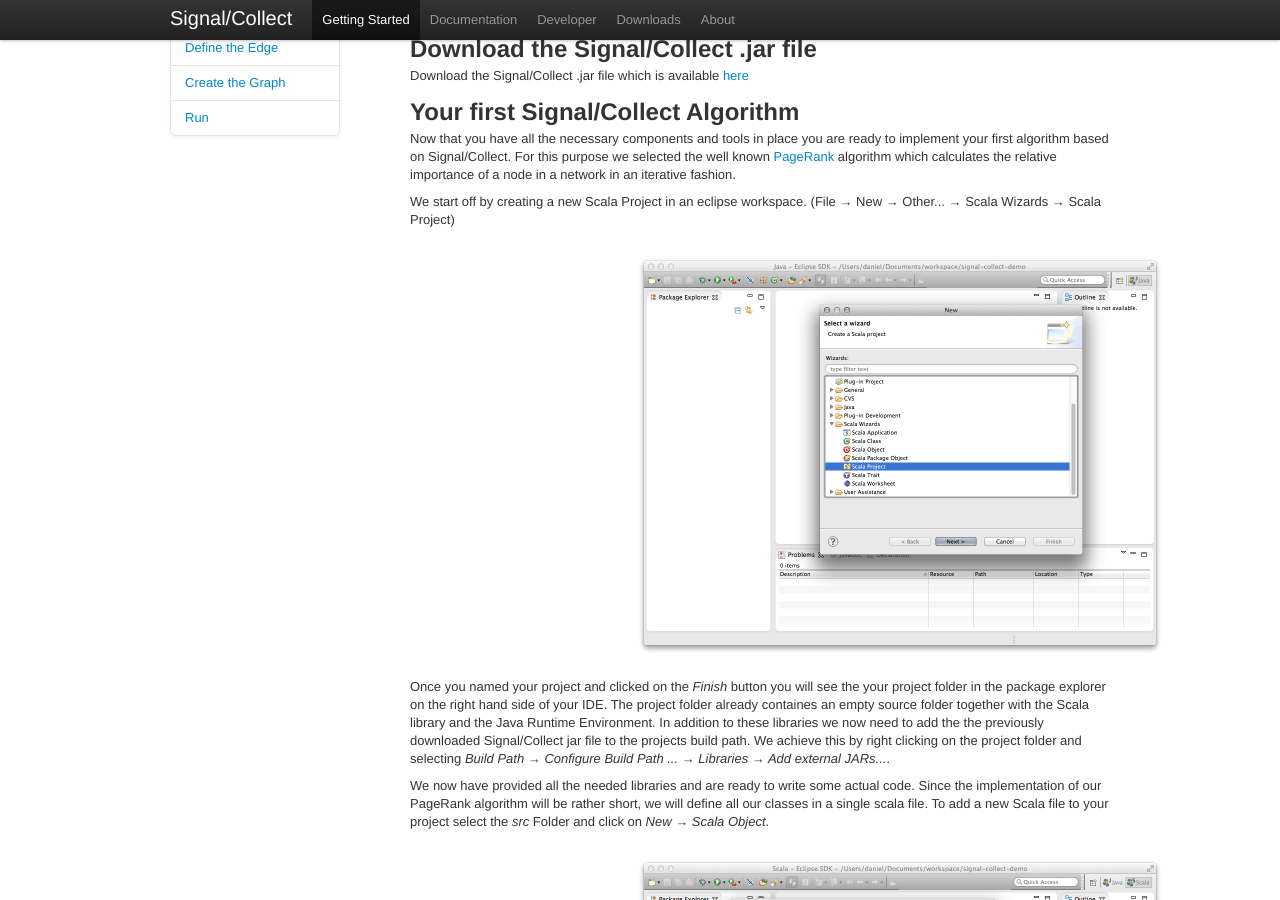
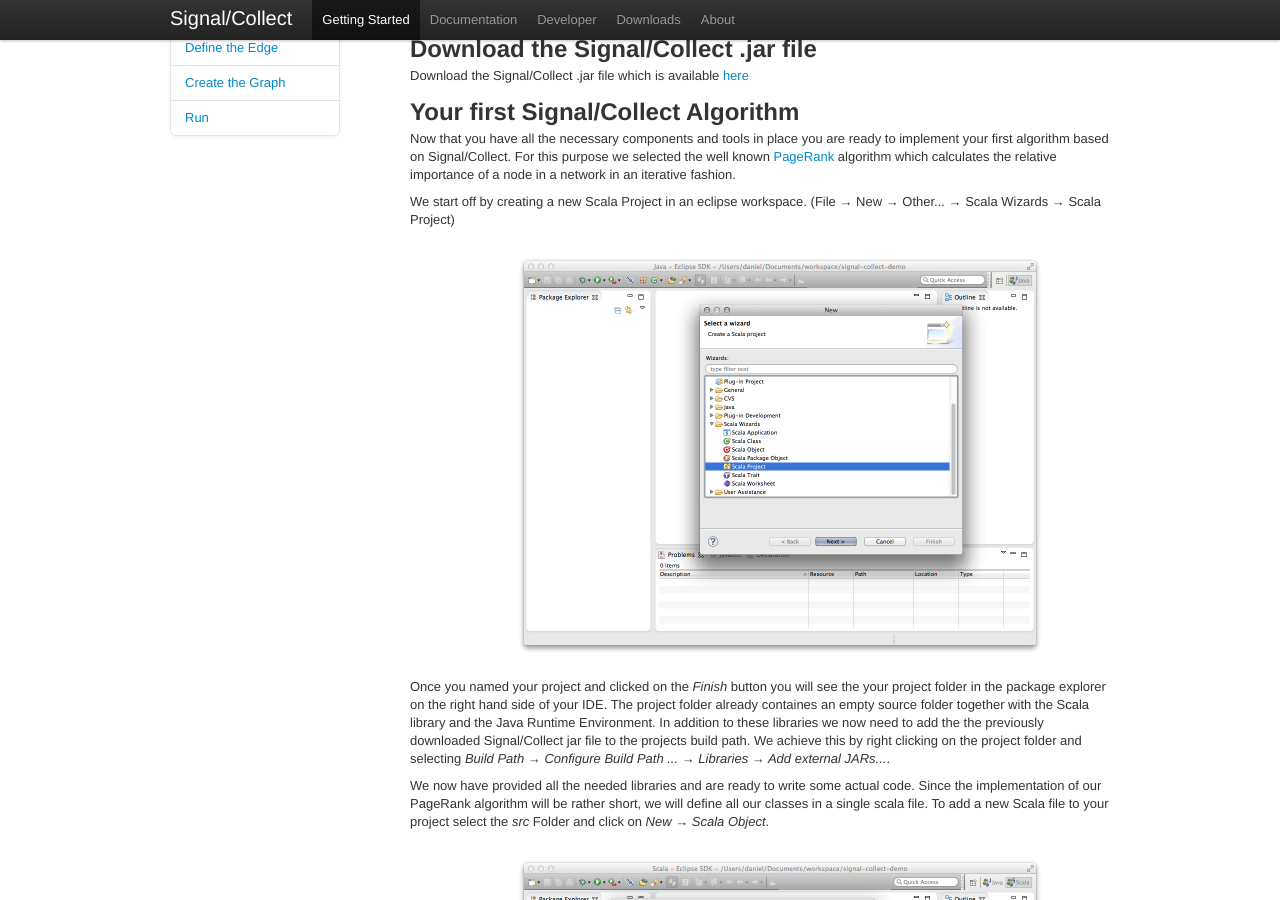
Before and after one commit to uzh/signal-collect, a Jekyll site: the page built from gettingStarted.html, in a window 1280 px wide and 900 px high, scrolled down 446 px. Built offline with Jekyll 4.4.1, drawn with Linux system fonts in a browser that asks for light colours; comment, search, counter and statistics services are not loaded; grey boxes are pictures that could not be loaded.

Commit message:
Fixed images layout

```diff
--- a/gettingStarted.html
+++ b/gettingStarted.html
@@ -36,13 +36,13 @@
       <h2>Your first Signal/Collect Algorithm</h2>
       <p>Now that you have all the necessary components and tools in place you are ready to implement your first algorithm based on Signal/Collect. For this purpose we selected the well known <a href="http://en.wikipedia.org/wiki/PageRank">PageRank</a> algorithm which calculates the relative importance of a node in a network in an iterative fashion.</p>
       <p>We start off by creating a new Scala Project in an eclipse workspace. (File → New → Other... → Scala Wizards → Scala Project)</p>
-      <div class="span12 pagination-centered">
+      <div class="span9 pagination-centered">
       	<img src="images/eclipse_scala_project.png"  width="526" height="399" />
       </div>
       <p>Once you named your project and clicked on the <em>Finish</em> button you will see the your project folder in the package explorer on the right hand side of your IDE. The project folder already containes an empty source folder together with the Scala library and the Java Runtime Environment. In addition to these libraries we now need to add the the previously downloaded Signal/Collect jar file to the projects build path. We achieve this by right clicking on the project folder and selecting <em>Build Path → Configure Build Path ... → Libraries → Add external JARs...</em>.</p>
       <p>We now have provided all the needed libraries and are ready to write some actual code. Since the implementation of our PageRank algorithm will be rather short, we will define all our classes in a single scala file. To add a new Scala file to your project select the <em>src</em> Folder and click on <em>New → Scala Object</em>.</p>
 
-      <div class="span12 pagination-centered">
+      <div class="span9 pagination-centered">
       	<img src="images/eclipse_scala_object.png"  width="526" height="399" />
       </div>
 
@@ -110,7 +110,7 @@
         <h2>Run the algorithm</h2>
       	<p>Now take a deep breath and run your first PageRank algorithm on Signal/Collect.</p>
 
-      	<div class="span12 pagination-centered">
+      	<div class="span9 pagination-centered">
       		<img src="images/eclipse_scala_run.png"  width="526" height="399" />
       	</div>
 
```
